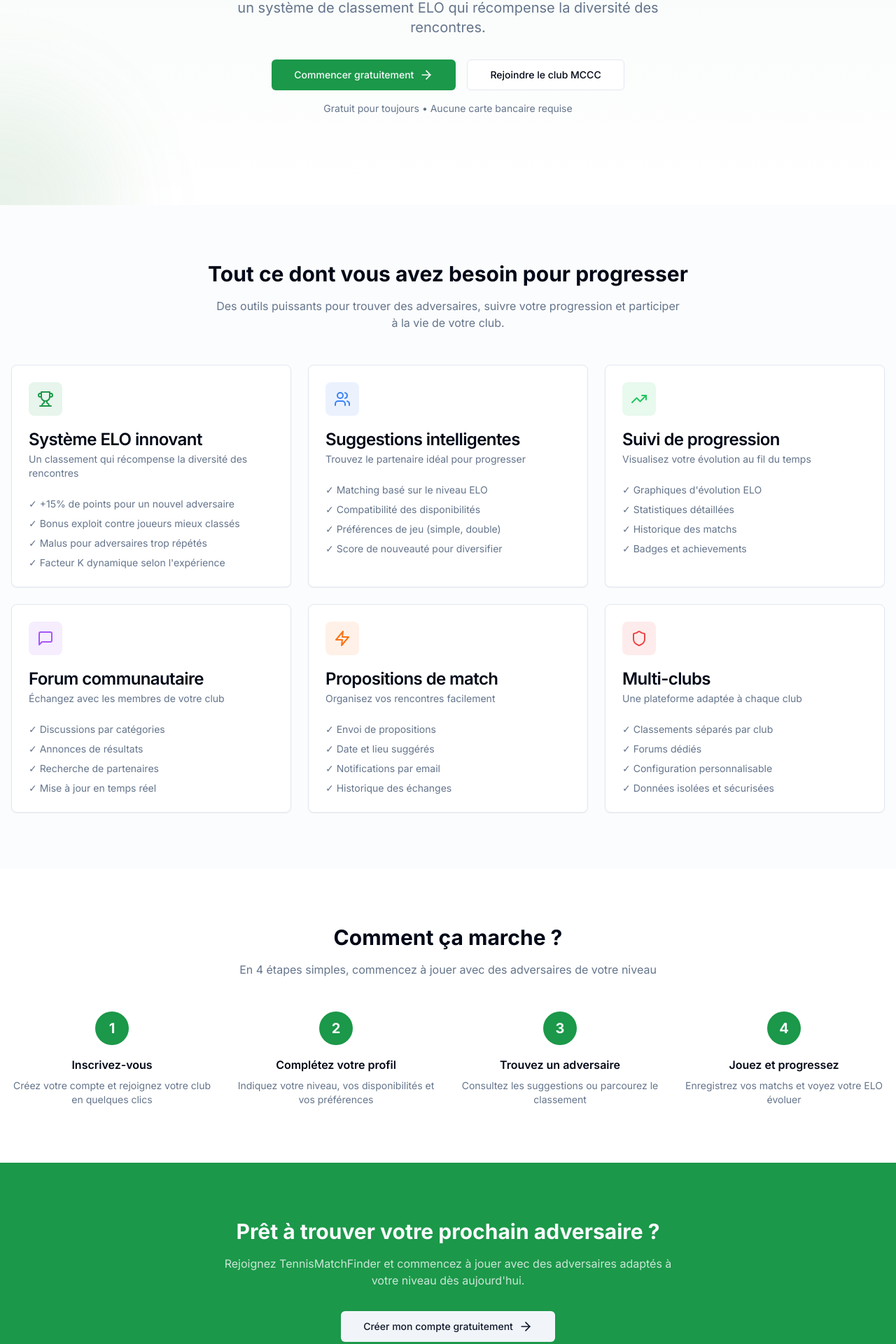
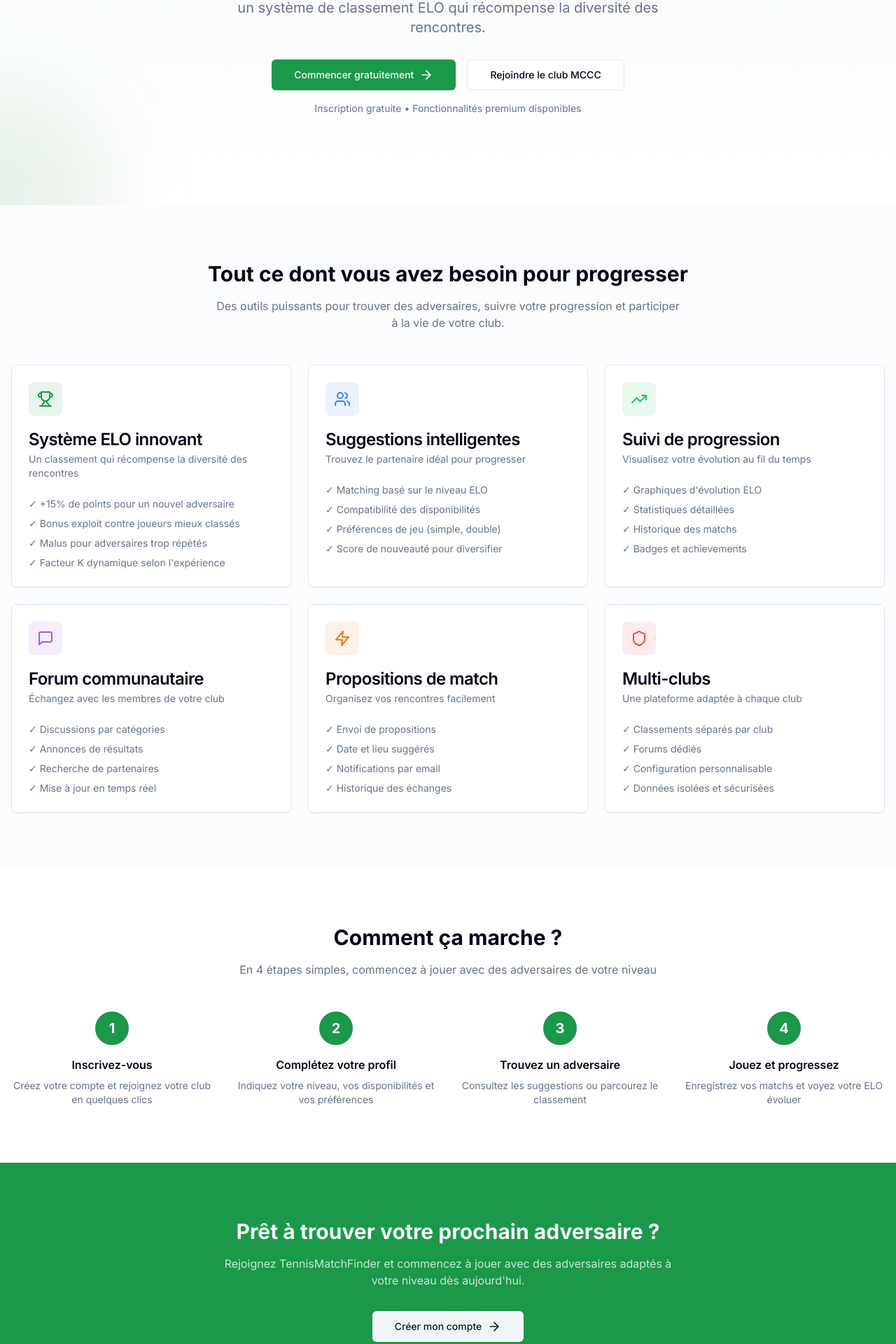
Before and after one commit to PleneufMC/TennisMatchFinder, a Next.js app: page / in a window 1280 px wide. Shown: the part 349-2269 px from the top of the page at 70% size. Built offline with nearby package versions, Linux system fonts and the light colour scheme.

Commit message:
fix: Corriger le messaging pricing - modèle freemium et non gratuit

```diff
--- a/src/app/(public)/page.tsx
+++ b/src/app/(public)/page.tsx
@@ -42,7 +42,7 @@ export default function HomePage() {
           </div>
 
           <p className="text-sm text-muted-foreground mt-4">
-            Gratuit pour toujours • Aucune carte bancaire requise
+            Inscription gratuite • Fonctionnalités premium disponibles
           </p>
         </div>
       </section>
@@ -247,7 +247,7 @@ export default function HomePage() {
           </p>
           <Button size="lg" variant="secondary" asChild>
             <Link href="/register">
-              Créer mon compte gratuitement
+              Créer mon compte
               <ArrowRight className="ml-2 h-5 w-5" />
             </Link>
           </Button>
```
